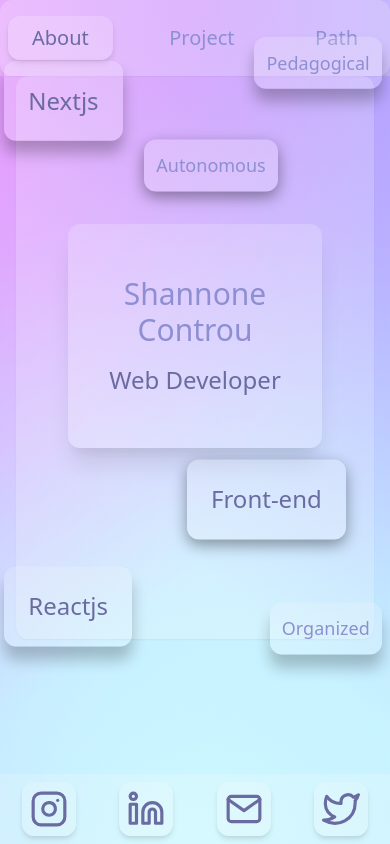
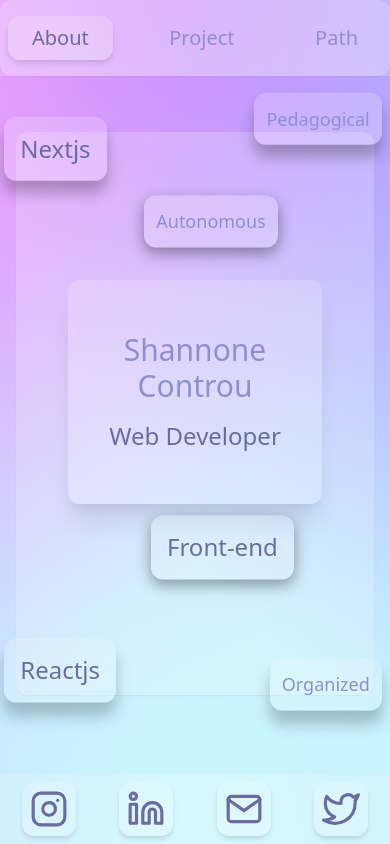
Before and after one commit to Sha-code/portfolio-v2, a Next.js app: page / in a window 390 px wide. Built offline with nearby package versions, Linux system fonts and the light colour scheme.

Commit message:
style: responsive home

```diff
--- a/pages/_app.js
+++ b/pages/_app.js
@@ -1,4 +1,4 @@
-import Head from 'next/head'
+import Head from 'next/head';
 
 import 'tailwindcss/tailwind.css';
 import '../styles/globals.css';
@@ -20,7 +20,7 @@ const MyApp = ({ Component, pageProps }) => (
         <Navigation />
       </div>
       {/* <div className="md:w-3/5 md:my-auto md:h-4/6 w-11/12 h-2/3 mt-10 xs:mt-20 mx-auto"> */}
-      <div className="md:w-3/5 md:my-auto md:h-5/6 w-11/12 h-2/3 mx-auto">
+      <div className="w-11/12 h-2/3 mx-auto mt-5 xs:mt-14 md:w-3/5 md:my-auto md:h-5/6">
         <Component {...pageProps} />
       </div>
     </div>
--- a/pages/index.js
+++ b/pages/index.js
@@ -2,16 +2,16 @@
 export default function Home() {
   return (
     <div className="relative bg-gray-50 bg-opacity-20 p-5 md:p-10 rounded-xl h-full shadow-sm">
-      <div className="md:mt-48 md:w-2/5 mt-32 bg-gray-50 bg-opacity-20 p-6 rounded-xl shadow-xl w-4/5 mx-auto">
-        <h1 className="text-3xl py-2 mt-5 text-center">Shannone Controu</h1>
-        <h2 className="text-2xl py-2 mb-5 text-center text-textdark">Web Developer</h2>
+      <div className="md:mt-48 md:w-2/5 mt-14 xs:mt-32 bg-gray-50 bg-opacity-20 p-6 rounded-xl shadow-xl w-4/5 mx-auto">
+        <h1 className="text-xl xs:text-3xl py-2 mt-5 text-center">Shannone Controu</h1>
+        <h2 className="text-lg xs:text-2xl py-2 mb-5 text-center text-textdark">Web Developer</h2>
       </div>
-      <div className="absolute bg-gray-50 bg-opacity-20 p-6 rounded-xl top-96 right-7 md:top-32 md:right-32 text-2xl animate-float text-textdark">Front-end</div>
-      <div className="absolute bg-gray-50 bg-opacity-20 p-6 rounded-xl -bottom-4 -left-3 md:bottom-24 md:left-24 text-2xl animate-floatFast text-textdark">Reactjs</div>
-      <div className="absolute bg-gray-50 bg-opacity-20 p-6 rounded-xl -left-3 -top-2 md:-left-7 text-2xl animate-floatSlow text-textdark">Nextjs</div>
-      <div className="absolute bg-gray-50 bg-opacity-20 p-3 rounded-xl shadow-2xl -bottom-6 -right-2 md:bottom-12 md:-right-7 text-lg animate-floatFast">Organized</div>
-      <div className="absolute bg-gray-50 bg-opacity-20 p-3 rounded-xl shadow-2xl top-16 left-32 md:top-18 md:left-56 text-lg animate-float">Autonomous</div>
-      <div className="absolute bg-gray-50 bg-opacity-20 p-3 rounded-xl shadow-2xl -top-8 -right-2 md:-top-2 md:-right-3 text-lg animate-floatSlow">Pedagogical</div>
+      <div className="absolute bg-gray-50 bg-opacity-20 p-4 md:p-6 rounded-xl right-20 xs:top-96 md:top-32 md:right-32 text-xl xs:text-2xl animate-float text-textdark">Front-end</div>
+      <div className="absolute bg-gray-50 bg-opacity-20 p-4 md:p-6 rounded-xl -bottom-4 -left-3 md:bottom-24 md:left-24 text-xl xs:text-2xl animate-floatFast text-textdark">Reactjs</div>
+      <div className="absolute bg-gray-50 bg-opacity-20 p-4 md:p-6 rounded-xl -left-3 -top-2 md:-left-7 text-xl xs:text-2xl animate-floatSlow text-textdark">Nextjs</div>
+      <div className="absolute bg-gray-50 bg-opacity-20 p-3 rounded-xl shadow-2xl -bottom-6 -right-2 md:bottom-12 md:-right-7 xs:text-lg animate-floatFast">Organized</div>
+      <div className="absolute bg-gray-50 bg-opacity-20 p-3 rounded-xl shadow-2xl top-10 xs:top-16 left-32 md:top-18 md:left-56 xs:text-lg animate-float">Autonomous</div>
+      <div className="absolute bg-gray-50 bg-opacity-20 p-3 rounded-xl shadow-2xl -top-2 xs:-top-8 -right-2 md:-top-2 md:-right-3 xs:text-lg animate-floatSlow">Pedagogical</div>
     </div>
   )
 }
```
